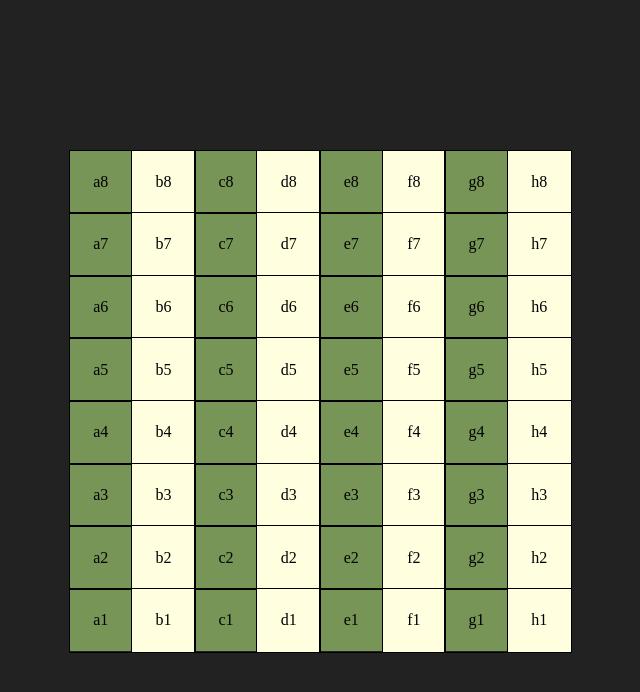
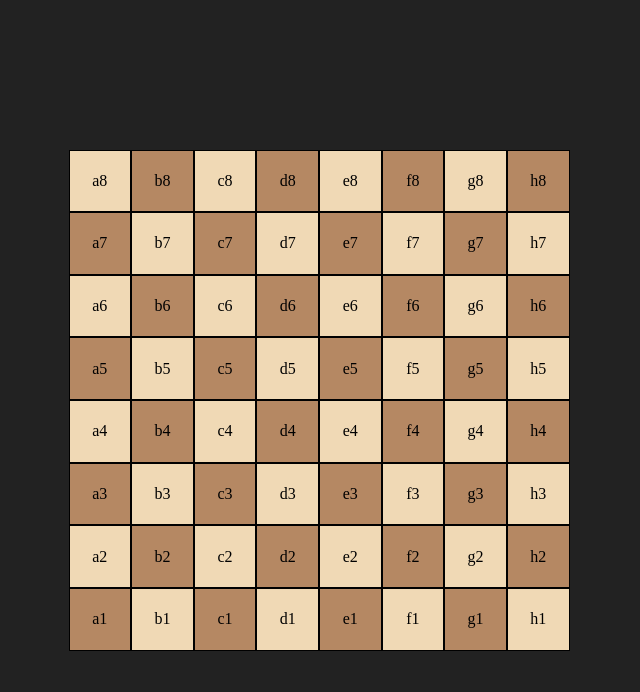
Before and after one commit to caseycling/chess, a React (Create React App) app: page / in a window 1280 px wide. Shown: the top 692 px of the page, without its empty margins (321-961 px from the left). Built offline with nearby package versions, Linux system fonts and the light colour scheme.

Commit message:
Fixed square borders

```diff
--- a/src/components/Board/Board.css
+++ b/src/components/Board/Board.css
@@ -1,7 +1,7 @@
 .board-cont {
   text-align: center;
   display: grid;
-  background: rgb(119, 149, 86);
+  background: rgb(181, 136, 99);
 
   height: 501px;
   width: 501px;
@@ -11,6 +11,7 @@
 }
 
 .board-sqr {
+  box-sizing: border-box;
   display: flex;
   justify-content: center;
   align-items: center;
@@ -19,6 +20,13 @@
   border: solid 1px black;
 }
 
-.board-sqr:nth-child(even) {
-  background-color: lightyellow;
+.board-sqr:nth-child(n + 1):nth-child(odd):nth-child(-n + 8),
+.board-sqr:nth-child(n + 9):nth-child(even):nth-child(-n + 16),
+.board-sqr:nth-child(n + 17):nth-child(odd):nth-child(-n + 24),
+.board-sqr:nth-child(n + 25):nth-child(even):nth-child(-n + 32),
+.board-sqr:nth-child(n + 33):nth-child(odd):nth-child(-n + 40),
+.board-sqr:nth-child(n + 41):nth-child(even):nth-child(-n + 48),
+.board-sqr:nth-child(n + 49):nth-child(odd):nth-child(-n + 56),
+.board-sqr:nth-child(n + 57):nth-child(even):nth-child(-n + 64) {
+  background: #f0d9b5;
 }
```
